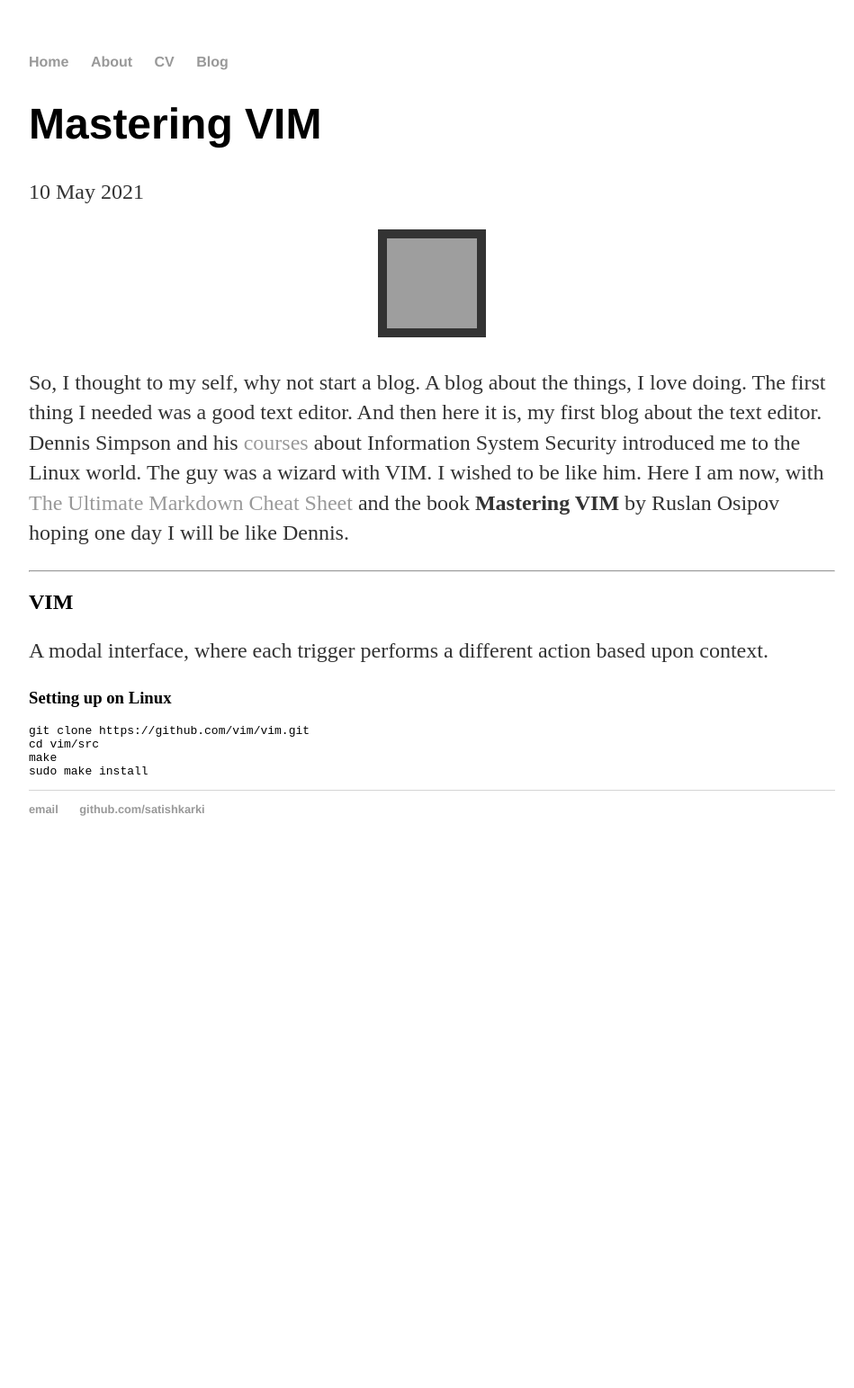
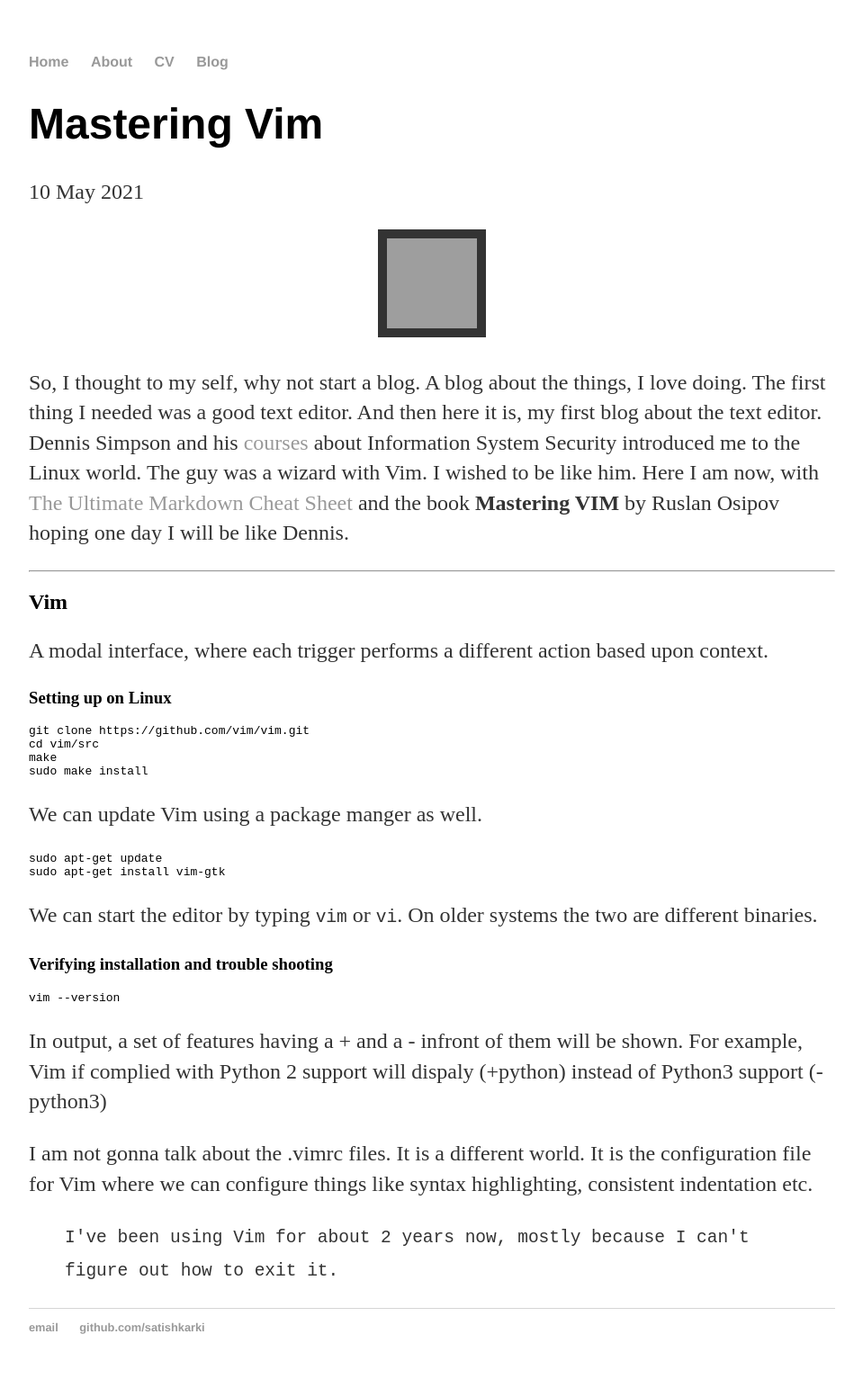
Before and after one commit to satishkarki/firstblog, a Jekyll site: the page built from _posts/2021-05-09-firstpost.md, in a window 1280 px wide. Shown: the whole page at 90% size, without its empty margins (160-1109 px from the left). Built offline with Jekyll 4.4.1, drawn with Linux system fonts in a browser that asks for light colours; before the commit the page ends 967 px from its top, so only the background shows below that; grey boxes are pictures that could not be loaded.

Commit message:
blog update

````diff
--- a/_posts/2021-05-09-firstpost.md
+++ b/_posts/2021-05-09-firstpost.md
@@ -1,16 +1,16 @@
 ---
 layout: post
-title: "Mastering VIM"
+title: "Mastering Vim"
 date: 2021-05-10
 ---
 
 <p align="center">
 <img src="https://miro.medium.com/max/1022/0*6ve47nqg93ZzZxws.png" width="100" height="100" border="10"/>
 </p>
-So, I thought to my self, why not start a blog. A blog about the things, I love doing. The first thing I needed was a good text editor. And then here it is, my first blog about the text editor. Dennis Simpson and his [courses](https://zonzorp.github.io/) about Information System Security introduced me to the Linux world. The guy was a wizard with VIM. I wished to be like him. Here I am now, with [The Ultimate Markdown Cheat Sheet](https://towardsdatascience.com/the-ultimate-markdown-cheat-sheet-3d3976b31a0) and the book **Mastering VIM** by Ruslan Osipov hoping one day I will be like Dennis.
+So, I thought to my self, why not start a blog. A blog about the things, I love doing. The first thing I needed was a good text editor. And then here it is, my first blog about the text editor. Dennis Simpson and his [courses](https://zonzorp.github.io/) about Information System Security introduced me to the Linux world. The guy was a wizard with Vim. I wished to be like him. Here I am now, with [The Ultimate Markdown Cheat Sheet](https://towardsdatascience.com/the-ultimate-markdown-cheat-sheet-3d3976b31a0) and the book **Mastering VIM** by Ruslan Osipov hoping one day I will be like Dennis.
 
 ***
-## VIM
+## Vim
 A modal interface, where each trigger performs a different action based upon context.
 
 ### Setting up on Linux
@@ -20,3 +20,17 @@ cd vim/src
 make
 sudo make install
 ```
+We can update Vim using a package manger as well.
+```
+sudo apt-get update
+sudo apt-get install vim-gtk
+```
+We can start the editor by typing `vim` or `vi`. On older systems the two are different binaries.
+### Verifying installation and trouble shooting
+```
+vim --version
+```
+In output, a set of features having a + and a - infront of them will be shown. For example, Vim if complied with Python 2 support will dispaly (+python) instead of Python3 support (-python3)
+
+I am not gonna talk about the .vimrc files. It is a different world. It is the configuration file for Vim where we can configure things like syntax highlighting, consistent indentation etc.
+>`I've been using Vim for about 2 years now, mostly because I can't figure out how to exit it.`
````
